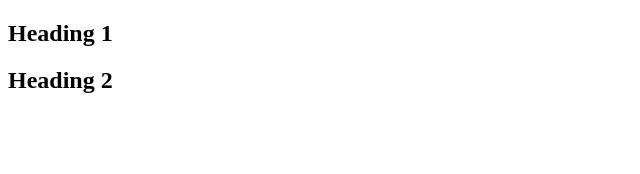
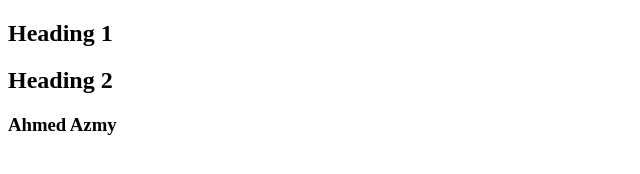
Before and after one commit to ahmedazmy20/test-git, a plain HTML site: page index.html in a window 1280 px wide. Shown: the whole page, without its empty margins (0-640 px from the left). Drawn offline with Linux system fonts and the light colour scheme.

Commit message:
add name

```diff
--- a/index.html
+++ b/index.html
@@ -11,7 +11,7 @@
     <section>
         <h1>Heading 1</h1>
         <h2>Heading 2</h2>
-
+        <h3>Ahmed Azmy</h3>
     </section>
 </body>
 
```
